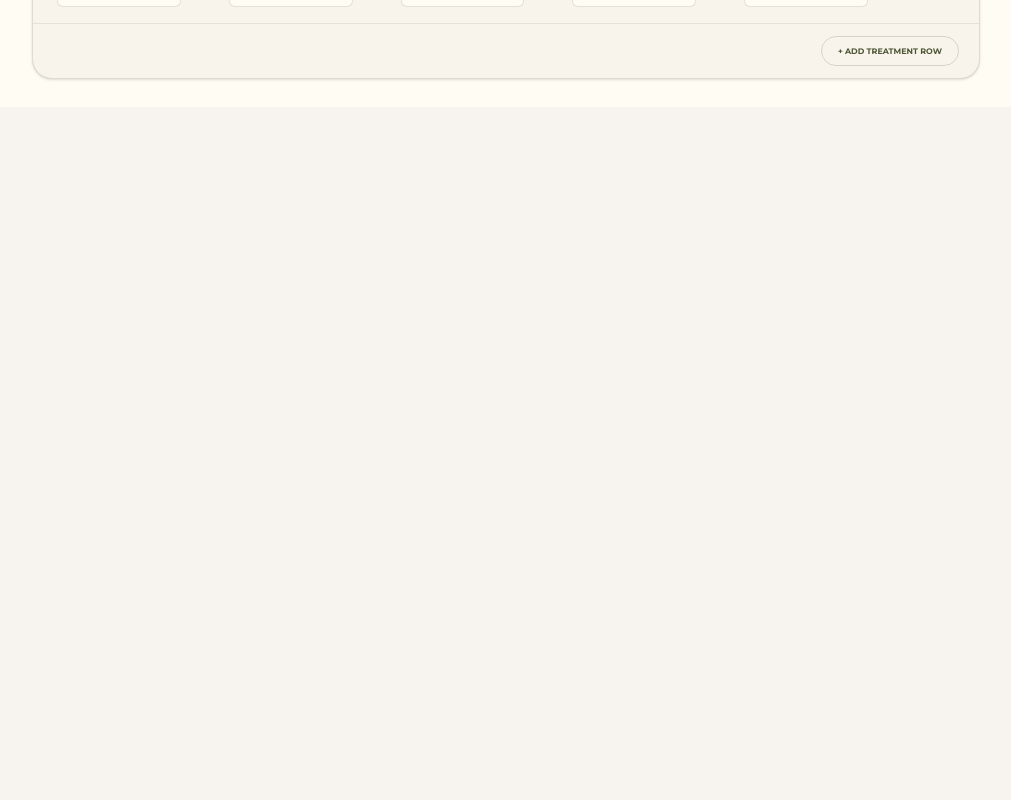
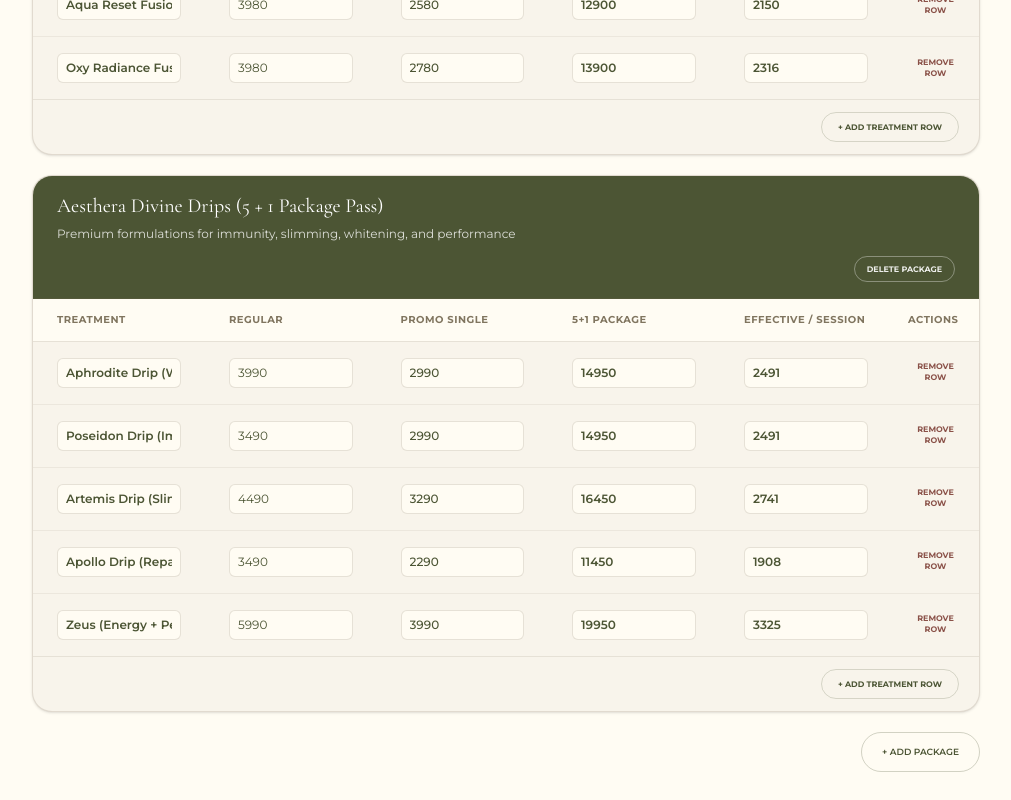
Before and after one commit to bettybeatrix/aesthera-mere, a Next.js app: page /admin/promotions in a window 1280 px wide. Shown: the part 4315-5115 px from the top of the page, without its empty margins (260-1271 px from the left). Before the commit the page ends 4422 px from the top, so only its background shows below. Built offline with nearby package versions, Linux system fonts and the light colour scheme.

Commit message:
Add create, edit and delete controls for treatment package tables and rows

```diff
--- a/components/admin/PromotionsWorkspace.tsx
+++ b/components/admin/PromotionsWorkspace.tsx
@@ -138,6 +138,38 @@ export default function PromotionsWorkspace({ initialPromos, initialPricingTable
   function toggleActive(promo: PromoCard) {
     setPromos((current) => current.map((item) => item.id === promo.id ? { ...item, isActive: item.isActive === false } : item));
     setNotice(`${promo.title} marked ${promo.isActive === false ? "active" : "inactive"} in this preview session only.`);
+  }
+
+  function addPricingTable() {
+    const id = `${activeTableTab === "facials" ? "custom-facial" : "custom-drip"}-${Date.now()}`;
+    const next: PricingTable = {
+      id,
+      title: activeTableTab === "facials" ? "New Facial Package" : "New Drip Package",
+      subtitle: "Add a short package description",
+      packageType: activeTableTab === "facials" ? "5+1" : "10+2",
+      rows: [],
+    };
+    setPricingTables((current) => [...current, next]);
+    setNotice("New package added. Add its treatment rows and prices below.");
+  }
+
+  function removePricingTable(id: string) {
+    setPricingTables((current) => current.filter((table) => table.id !== id));
+    setNotice("Package removed from this editing session.");
+  }
+
+  function addPricingRow(id: string) {
+    setPricingTables((current) => current.map((table) => table.id === id ? {
+      ...table,
+      rows: [...table.rows, { name: "New treatment", regular: 0, promo: 0, package: 0, effective: 0 }],
+    } : table));
+  }
+
+  function removePricingRow(id: string, index: number) {
+    setPricingTables((current) => current.map((table) => table.id === id ? {
+      ...table,
+      rows: table.rows.filter((_, rowIndex) => rowIndex !== index),
+    } : table));
   }
 
   function confirmDelete() {
@@ -349,9 +381,20 @@ export default function PromotionsWorkspace({ initialPromos, initialPricingTable
             </div>
           </div>
           <div className="mt-5 space-y-5">
-            {(activeTableTab === "facials" ? pricingTables.filter((table) => ["premium-facials", "elite-facials"].includes(table.id)) : pricingTables.filter((table) => ["hero-drips", "divine-drips"].includes(table.id))).map((table) => (
-              <PricingTableBlock key={table.id} table={table} adminMode onChange={(next) => setPricingTables((current) => current.map((item) => item.id === next.id ? next : item))} />
+            {(activeTableTab === "facials" ? pricingTables.filter((table) => table.packageType === "5+1") : pricingTables.filter((table) => table.packageType === "10+2")).map((table) => (
+              <PricingTableBlock
+                key={table.id}
+                table={table}
+                adminMode
+                onChange={(next) => setPricingTables((current) => current.map((item) => item.id === next.id ? next : item))}
+                onRemove={() => removePricingTable(table.id)}
+                onAddRow={() => addPricingRow(table.id)}
+                onRemoveRow={(index) => removePricingRow(table.id, index)}
+              />
             ))}
+            <div className="flex justify-end">
+              <button type="button" onClick={addPricingTable} className="inline-flex min-h-10 items-center gap-2 rounded-full border border-[#4C5534]/25 px-5 font-montserrat text-[9px] font-semibold uppercase text-[#4C5534] hover:bg-[#F5F1E7]">+ Add package</button>
+            </div>
           </div>
         </section>
       </section>
```
